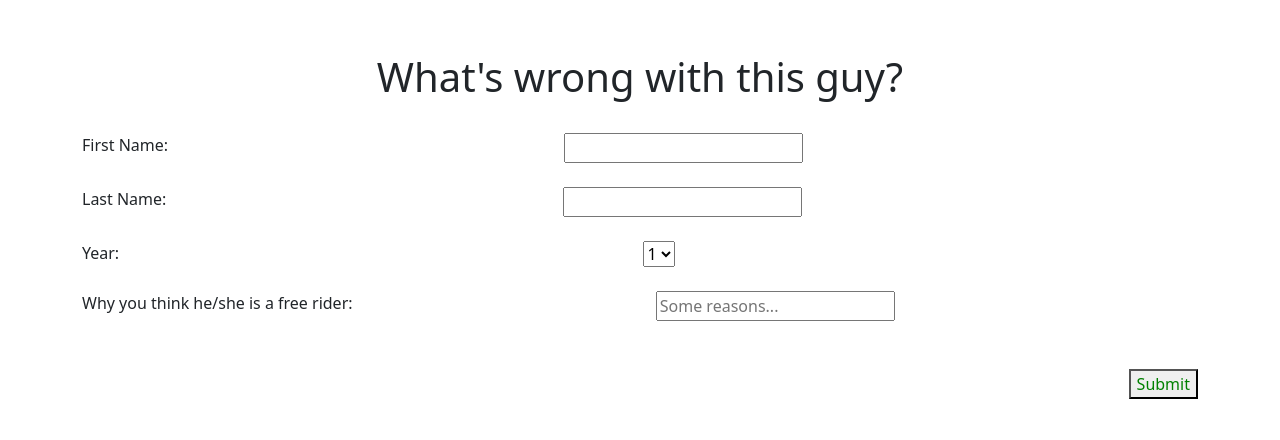
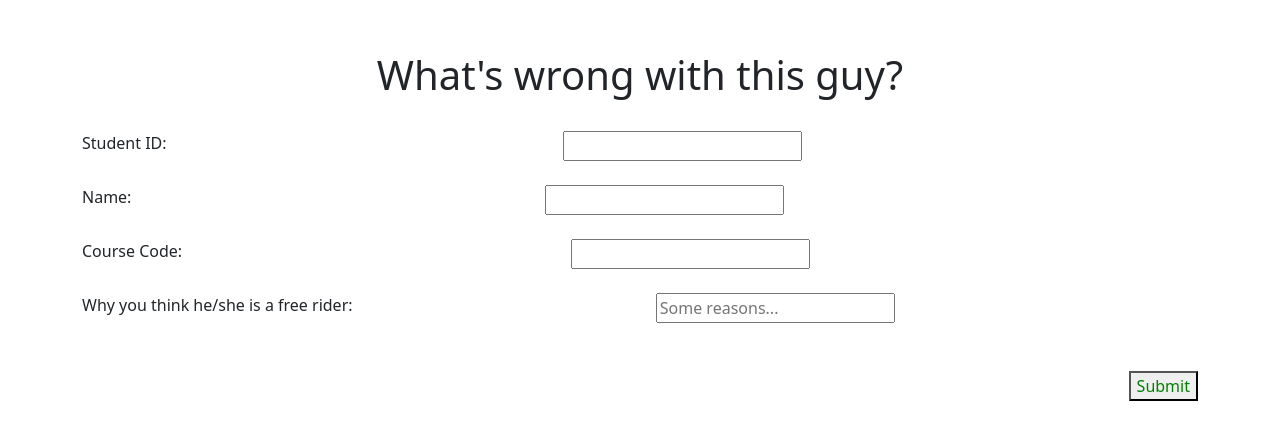
Before and after one commit to COMPS381/S381F-Project-3Riders, a Node server app: template views/report.ejs in a window 1280 px wide. Shown: the part 276-716 px from the top of the page. Run offline with Node 20, Linux system fonts and the light colour scheme; the template is opened without the code that fills it, so the values that code supplies are empty; some libraries are stand-ins or nearby versions.

Commit message:
Solve Conflict

```diff
--- a/server.js
+++ b/server.js
@@ -127,6 +127,7 @@ app.get("/report", (req, res) => {
 		});
 	} else {
 		res.status(200).render("report", { username: req.session.username });
+		//res.status(200).render("index", { username: req.session.username });
 	}
 });
 
--- a/views/index.ejs
+++ b/views/index.ejs
@@ -21,7 +21,7 @@
 			<br />
 			<br />
 			<div class="row">
-								<div class="col-sm-12">
+				<div class="col-sm-12">
 					<h1 class="drac-heading drac-heading-xl drac-text-white">
 							What's wrong with this guy?
 						</h1>
--- a/views/report.ejs
+++ b/views/report.ejs
@@ -23,87 +23,75 @@
 					<h1 class="drac-heading drac-heading-xl drac-text-white">
 							What's wrong with this guy?
 						</h1>
-					<br />
+						<br>
 						<form action="/login" method="post">
 							<div class="form-group">
-							<label
-								for="username"
-								class="drac-text-white drac-heading"
-								style="float: left"
-								>First Name:
+								<label for="sid" class="drac-text-white drac-heading" style="float: left;"
+									>Student ID:
 								</label>
 								<input
 									type="text"
 									class="drac-input drac-input-white drac-text-white"
-								id="firstname"
-								name="firstname"
+									id="sid"
+									name="sid"
 									placeholder=""
 								/>
 							</div>
-						<br />
+							<br>
+
 							<div class="form-group">
-							<label
-								for="lastname"
-								class="drac-text-white drac-heading"
-								style="float: left"
-								>Last Name:
+								<label for="name" class="drac-text-white drac-heading" style="float: left;"
+									>Name:
 								</label>
 								<input
 									type="text"
 									class="drac-input drac-input-white drac-text-white"
-								id="lastname"
-								name="lastname"
+									id="name"
+									name="name"
 									placeholder=""
 								/>
 							</div>
-						<br />
+							<br>
+
 							<div class="form-group">
-							<label
-								for="year"
-								class="drac-text-white drac-heading"
-								style="float: left"
-								>Year:
+								<label for="coursecode" class="drac-text-white drac-heading" style="float: left;"
+									>Course Code:
 								</label>
-							<select
-								name="cars"
-								id="cars"
+								<input
+									type="text"
 									class="drac-input drac-input-white drac-text-white"
-							>
-								<option value="1">1</option>
-								<option value="2">2</option>
-								<option value="3">3</option>
-								<option value="4">4</option>
-							</select>
+									id="coursecode"
+									name="coursecode"
+									placeholder=""
+								/>
 							</div>
-						<br />
+							<br>
+
 							<div class="form-group">
-							<label
-								for="reasons"
-								class="drac-text-white drac-heading"
-								style="float: left"
+								<label for="remarks" class="drac-text-white drac-heading" style="float: left;"
 									>Why you think he/she is a free rider:
 								</label>
 								<input
 									type="text"
 									class="drac-input drac-input-white drac-text-white"
-								id="reason"
-								name="reason"
+									id="remarks"
+									name="remarks"
 									placeholder="Some reasons..."
 								/>
 							</div>
-						<br />
-						<br />
+							<br>
+							<br>
+
 							<button
 								type="submit"
-							value="Login"
+								value="addone"
 								class="drac-btn drac-text-black"
-							style="float: right; color: green"
+								style="float: right; color: green;"
 							>
 								Submit
 							</button>
 						</form>
 				</div>
 			</div>
-		</div>
 	</body>
 </html>
```
Lines whose indentation alone changed are shown as unchanged.
